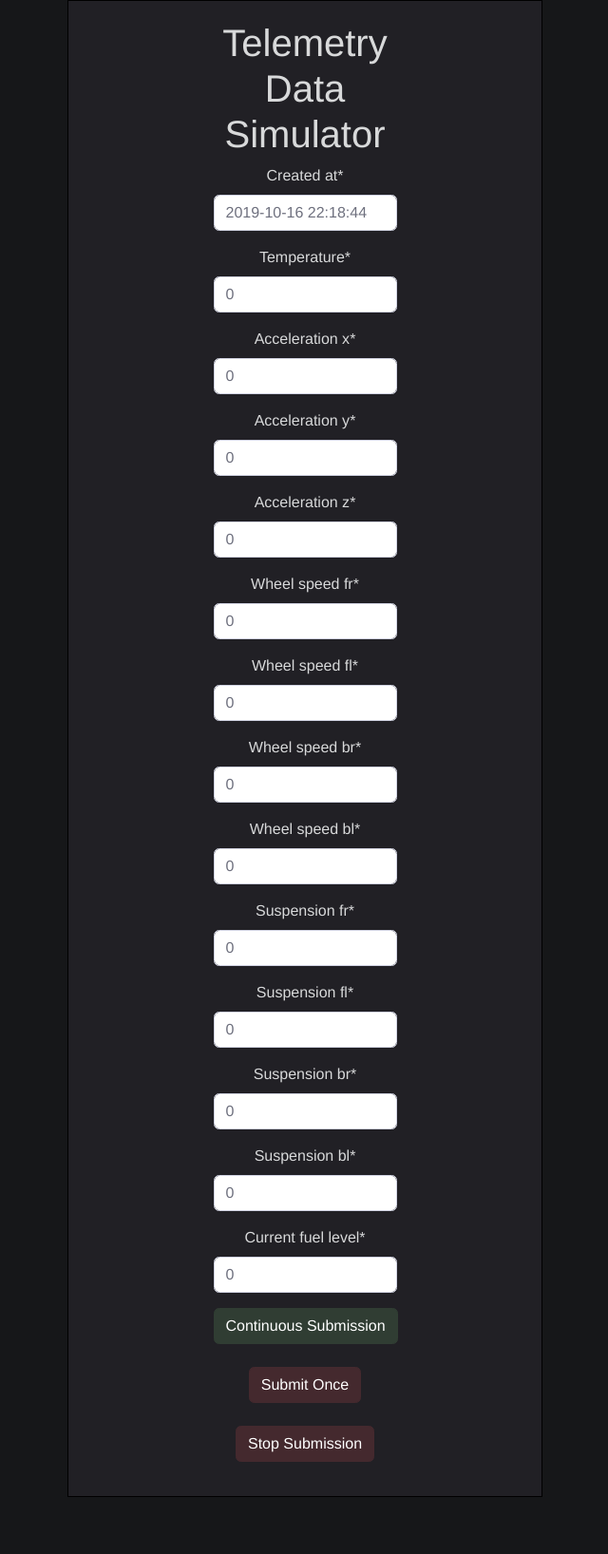
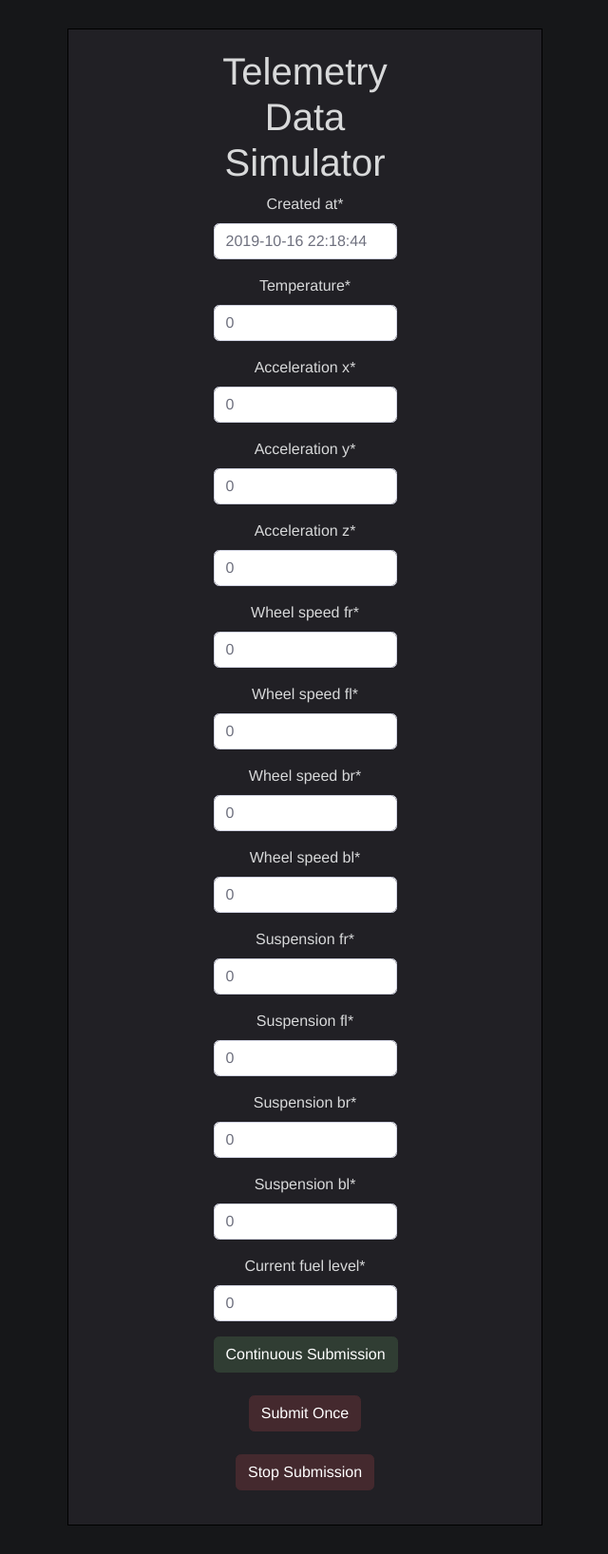
Before and after one commit to mercury-telemetry/mercury-telemetry, a Django app: page /simulator/ in a window 1280 px wide. Shown: the whole page at 95% size, without its empty margins (319-959 px from the left). Before the commit the page ends 1576 px from the top, so only its background shows below. Run offline with Django 3.2, Linux system fonts and the light colour scheme; some libraries are stand-ins or nearby versions.

Commit message:
added grafana style to simulator page pt2

```diff
--- a/mercury/templates/index.html
+++ b/mercury/templates/index.html
@@ -17,7 +17,7 @@
         </script>
     </head>
 
-  <div style="padding: 100px;">
+  <div style="padding: 30px;">
     <div id="grafana">
       <br>
       <h1>NYU Motorsports Telemetry</h1>
--- a/mercury/templates/simulator.html
+++ b/mercury/templates/simulator.html
@@ -9,6 +9,7 @@
     <script src="{% static "mercury/js/simulator.js" %}"></script>
 </head>
 <body>
+<div style="padding: 30px;">
     <div id="grafana">
         <div class="container">
             <div class="row justify-content-center">
@@ -30,5 +31,6 @@
             </div>
         </div>
     </div>
+</div>
 </body>
 </html>
```
Lines whose indentation alone changed are shown as unchanged.
